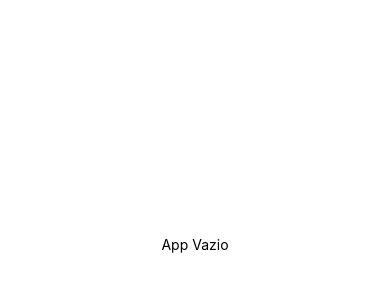
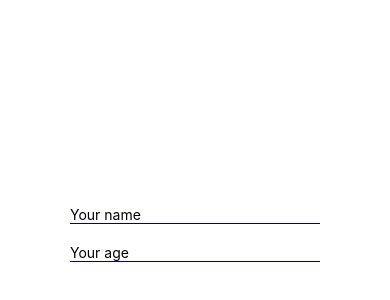
Before and after one commit to Diegojacober/react-native-aulas, a React Native app in the folder modulo02/: screen / in a window 390 px wide. Shown: the part 178-478 px from the top of the page. Built offline with nearby package versions, Linux system fonts and the light colour scheme.

Commit message:
iniciando desafio

```diff
--- a/modulo02/App.js
+++ b/modulo02/App.js
@@ -1,12 +1,34 @@
 import { StatusBar } from 'expo-status-bar';
-import { StyleSheet, Text, View } from 'react-native';
+import { StyleSheet, Text, View, TextInput } from 'react-native';
+import { useState } from 'react';
 
 export default function App() {
+
+    const [name, setName] = useState()
+    const [idade, setIdade] = useState()
+    const [sexo, setSexo] = useState()
+    const [limit, setLimit] = useState(0)
+    const [student, setStudent] = useState(false)
+
     return (
-            <View style={styles.container}>
-                <StatusBar style="auto" />
-                <Text>App Vazio</Text>
-            </View>
+        <View style={styles.container}>
+            <StatusBar style="auto" />
+            <TextInput
+                style={styles.input}
+                onChangeText={setName}
+                value={name}
+                placeholder="Your name"
+                keyboardType="default"
+            />
+
+            <TextInput
+                style={styles.input}
+                onChangeText={setIdade}
+                value={idade}
+                placeholder="Your age"
+                keyboardType="default"
+            />
+        </View>
     );
 }
 
@@ -18,4 +40,11 @@ const styles = StyleSheet.create({
         justifyContent: 'center',
     },
 
+    input: {
+        borderColor: 'darkblue',
+        borderBottomWidth: 1,
+        width: 250,
+        marginBottom: 20,
+    },
+
 });
```
Also changed, not shown: modulo02/Desafio.js (added, +21 -0 lines), 1 other file (tests, documents, lock files or other folders).
